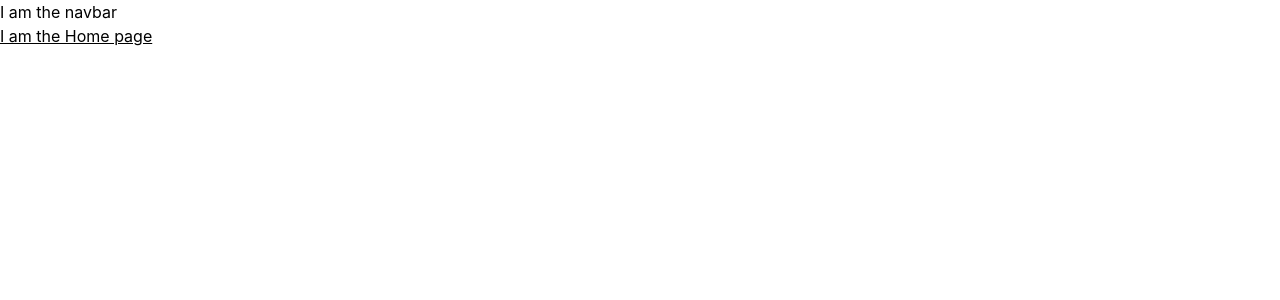
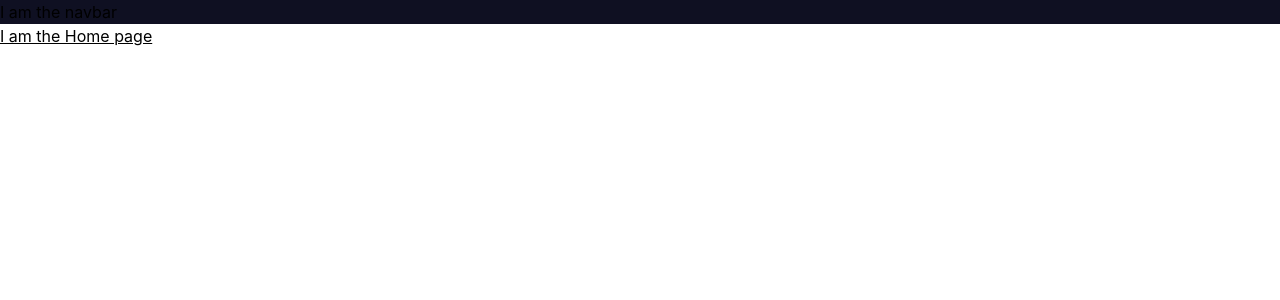
Before and after one commit to irvingvjuarez/admin-dash, a React (Vite) app: page / in a window 1280 px wide. Shown: the top 300 px of the page. Built offline with nearby package versions, Linux system fonts and the light colour scheme.

Commit message:
Custom config added to tailwind

```diff
--- a/index.html
+++ b/index.html
@@ -5,6 +5,11 @@
     <link rel="icon" type="image/svg+xml" href="/src/favicon.svg" />
     <meta name="viewport" content="width=device-width, initial-scale=1.0" />
     <title>Vite App</title>
+
+    <!-- Google Fonts -->
+    <link rel="preconnect" href="https://fonts.googleapis.com">
+    <link rel="preconnect" href="https://fonts.gstatic.com" crossorigin>
+    <link href="https://fonts.googleapis.com/css2?family=Inter:wght@100;200;300;400;500;600;700;800;900&display=swap" rel="stylesheet">
   </head>
   <body>
     <div id="root"></div>
--- a/src/containers/Layout/index.tsx
+++ b/src/containers/Layout/index.tsx
@@ -7,10 +7,12 @@ interface LayoutProps {
 
 const Layout: React.FC<LayoutProps> = ({ children }): JSX.Element => {
   return(
-    <header>
-      <Navbar />
+    <>
+      <header className="w-full bg-primary">
+        <Navbar />
+      </header>
       {children}
-    </header>
+    </>
   )
 }
 
--- a/tailwind.config.js
+++ b/tailwind.config.js
@@ -5,6 +5,31 @@ module.exports = {
     "./src/**/*.{js,jsx,ts,tsx}"
   ],
   theme: {
+    colors: {
+      'primary': '#0F1022',
+      'primary-clear': '#121111',
+      'primary-clear-super': '#484A69',
+      'primary-strong': '#030303',
+      'primary-contrast': '#0E0EBE',
+      'contrast': '#0B79D8',
+      'contrast-clear': '#38A3FF',
+      'contrast-strong': '#2C4459',
+      'contrast2': '#D241B6',
+      'contrast2-clear': '#F278DB',
+      'contrast2-strong': '#914082',
+      'contrast3': '#5143CA',
+      'contrast3-clear': '#786AF0',
+      'contrast3-strong': '#37316D',
+      'contrast4': '#DF8845',
+      'contrast4-clear': '#F2AA73',
+      'contrast4-strong': '#B1682F',
+      'contrast5': '#009541',
+      'contrast5-clear': '#05FF72',
+      'contrast5-strong': '#2B6A47',
+    },
+    fontFamily: {
+      primary: ['Inter', 'sans-serif']
+    },
     extend: {},
   },
   plugins: [],
```
